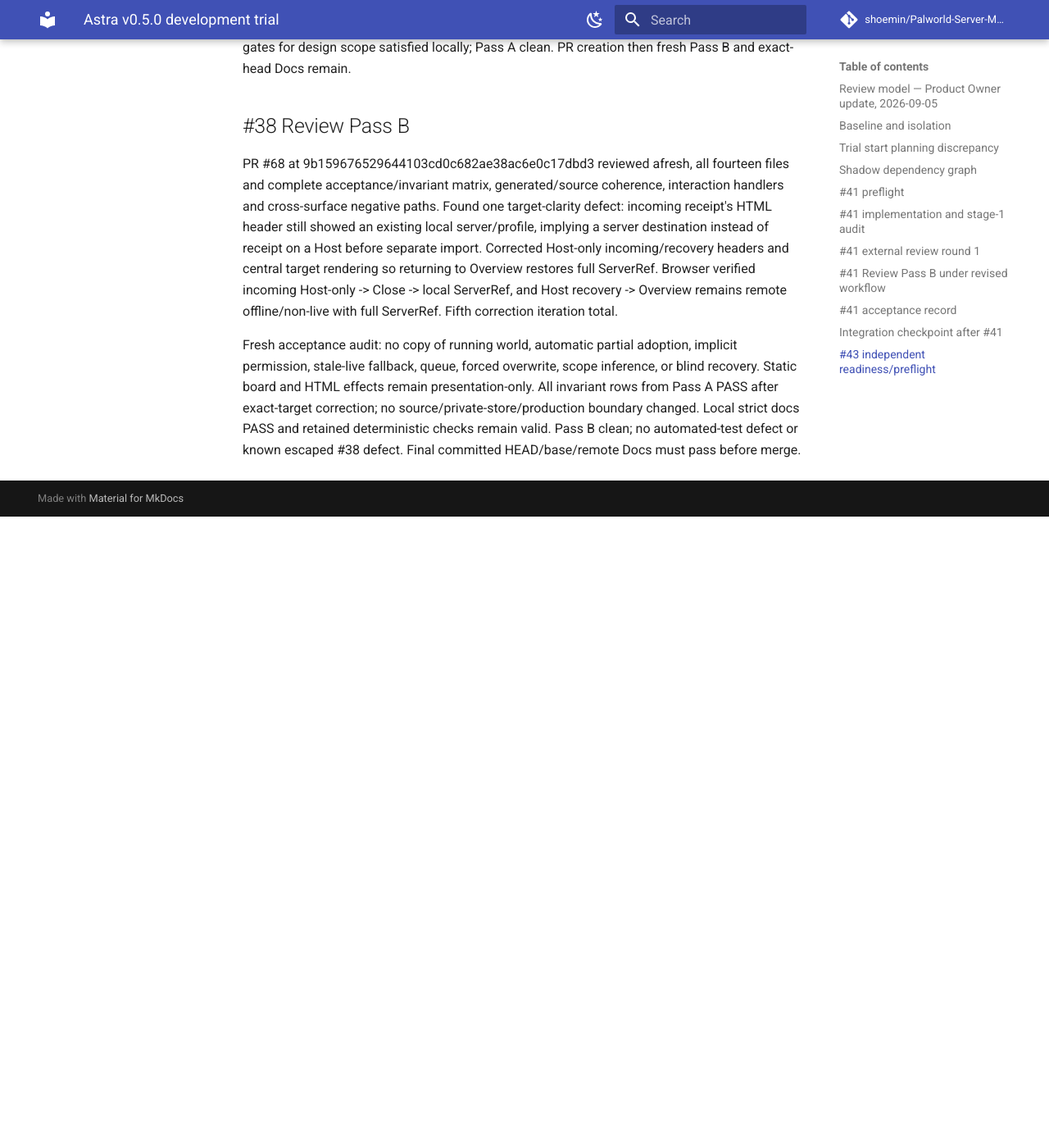
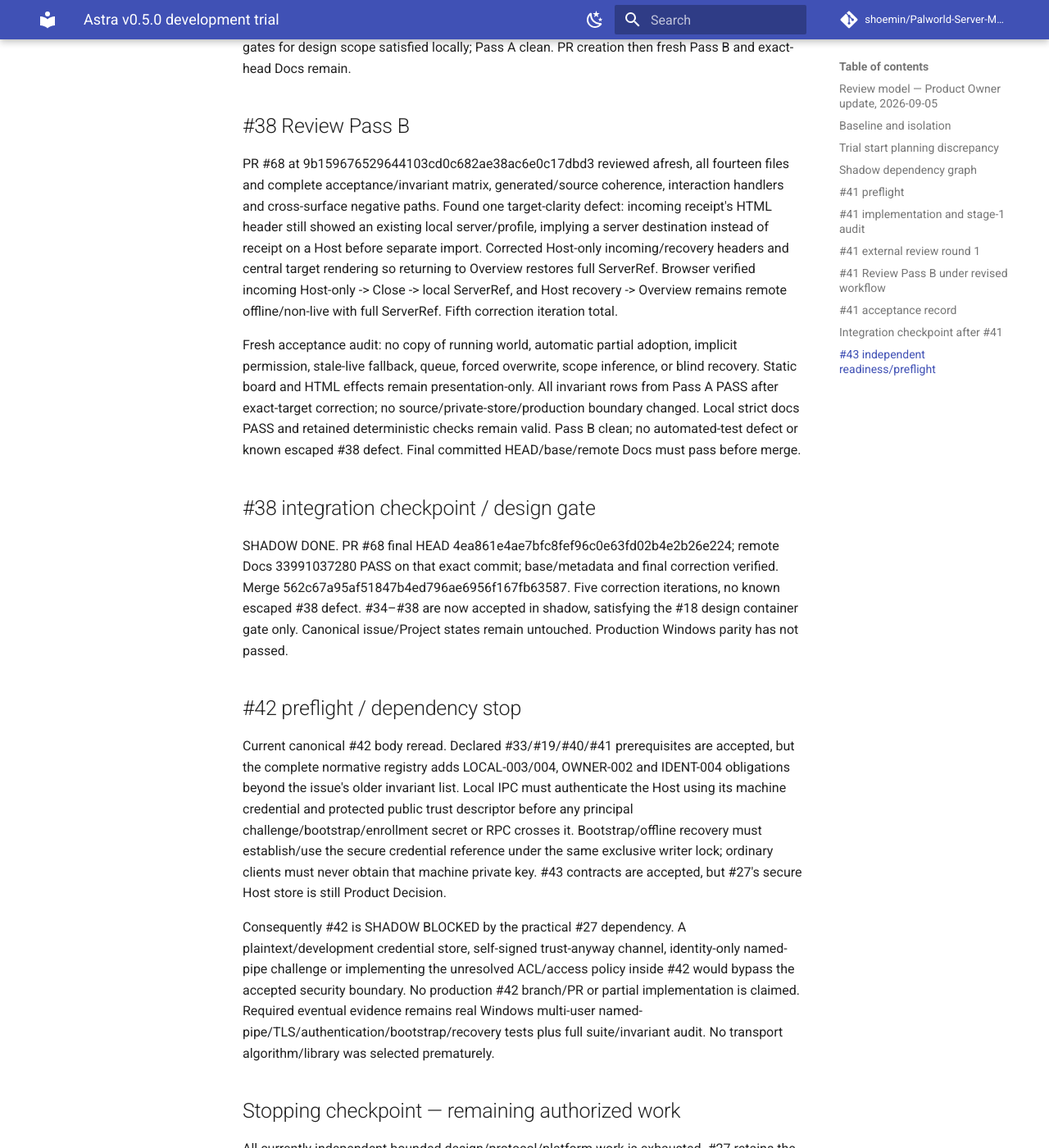
Before and after one commit to shoemin/Palworld-Server-Manager, an MkDocs documentation site: the page built from docs/experiments/astra-v0.5.0-trial.md, in a window 1280 px wide and 1400 px high, scrolled down 30409 px. Shown: the whole window at 82% size. Built offline with MkDocs 1.6.1 and Material for MkDocs 9.7.7, drawn with Linux system fonts in a browser that asks for light colours; comment, search, counter and statistics services are not loaded; before the commit the page ends 31039 px from its top, so only the background shows below that; some of the changed text lies outside the part shown.

Commit message:
docs(astra): record final design gate and secure-store dependency stop

```diff
--- a/docs/experiments/astra-v0.5.0-trial.md
+++ b/docs/experiments/astra-v0.5.0-trial.md
@@ -402,3 +402,20 @@ Acceptance map: nonblocking lifetime=Activity/HTML; stale non-live=states/failur
 PR #68 at 9b159676529644103cd0c682ae38ac6e0c17dbd3 reviewed afresh, all fourteen files and complete acceptance/invariant matrix, generated/source coherence, interaction handlers and cross-surface negative paths. Found one target-clarity defect: incoming receipt's HTML header still showed an existing local server/profile, implying a server destination instead of receipt on a Host before separate import. Corrected Host-only incoming/recovery headers and central target rendering so returning to Overview restores full ServerRef. Browser verified incoming Host-only -> Close -> local ServerRef, and Host recovery -> Overview remains remote offline/non-live with full ServerRef. Fifth correction iteration total.
 
 Fresh acceptance audit: no copy of running world, automatic partial adoption, implicit permission, stale-live fallback, queue, forced overwrite, scope inference, or blind recovery. Static board and HTML effects remain presentation-only. All invariant rows from Pass A PASS after exact-target correction; no source/private-store/production boundary changed. Local strict docs PASS and retained deterministic checks remain valid. Pass B clean; no automated-test defect or known escaped #38 defect. Final committed HEAD/base/remote Docs must pass before merge.
+## #38 integration checkpoint / design gate
+
+SHADOW DONE. PR #68 final HEAD 4ea861e4ae7bfc8fef96c0e63fd02b4e2b26e224; remote Docs 33991037280 PASS on that exact commit; base/metadata and final correction verified. Merge 562c67a95af51847b4ed796ae6956f167fb63587. Five correction iterations, no known escaped #38 defect. #34–#38 are now accepted in shadow, satisfying the #18 design container gate only. Canonical issue/Project states remain untouched. Production Windows parity has not passed.
+
+## #42 preflight / dependency stop
+
+Current canonical #42 body reread. Declared #33/#19/#40/#41 prerequisites are accepted, but the complete normative registry adds LOCAL-003/004, OWNER-002 and IDENT-004 obligations beyond the issue's older invariant list. Local IPC must authenticate the Host using its machine credential and protected public trust descriptor before any principal challenge/bootstrap/enrollment secret or RPC crosses it. Bootstrap/offline recovery must establish/use the secure credential reference under the same exclusive writer lock; ordinary clients must never obtain that machine private key. #43 contracts are accepted, but #27's secure Host store is still Product Decision.
+
+Consequently #42 is SHADOW BLOCKED by the practical #27 dependency. A plaintext/development credential store, self-signed trust-anyway channel, identity-only named-pipe challenge or implementing the unresolved ACL/access policy inside #42 would bypass the accepted security boundary. No production #42 branch/PR or partial implementation is claimed. Required eventual evidence remains real Windows multi-user named-pipe/TLS/authentication/bootstrap/recovery tests plus full suite/invariant audit. No transport algorithm/library was selected prematurely.
+
+## Stopping checkpoint — remaining authorized work
+
+All currently independent bounded design/protocol/platform work is exhausted. #27 retains the unanswered Product Decision packet above. #42 and downstream security/server/UI work are dependency blocked; #55 is not eligible and still needs real Windows field/parity evidence. Linux #21 remains hard-gated by #55; packaging #22 and qualification/docs #23–#25 are not reached, with future oversized work to be decomposed only when ready. #26 observation and #29/#30/#31 remain unscheduled; no invented cause or new capability. No real release/tag/package/main mutation occurred.
+
+Completed trial work: #41, #43, #34–#38 (seven bounded issues), with one separate escaped-fixture correction PR for #34. Eight experimental PRs #61–#68 total. Full suite grows from baseline 161 to final validated 174; no summing reruns. Last production CI 33987200947 contains actual Windows integration. Design package has 41 current SVG boards plus one local synthetic HTML prototype. This checkpoint is documentation only; no code changes since accepted #43. #34 has one known escaped design defect, fixed in PR #64; no known remaining escaped defect. Review correction iterations: #41 3, #43 4, #34 including follow-up 2, #35 4, #36 2, #37 3, #38 5 (23 total under recorded per-item counting).
+
+The revised Astra trial used no external GitHub Codex reviewer; Astra was responsible for implementation and technical review under two-pass self-review. Historical exception remains explicit: one #41 external finding was received before that workflow change. It is not erased or attributed to Astra. Comparison must stratify the pre-change #41 finding from the revised lane.
```
